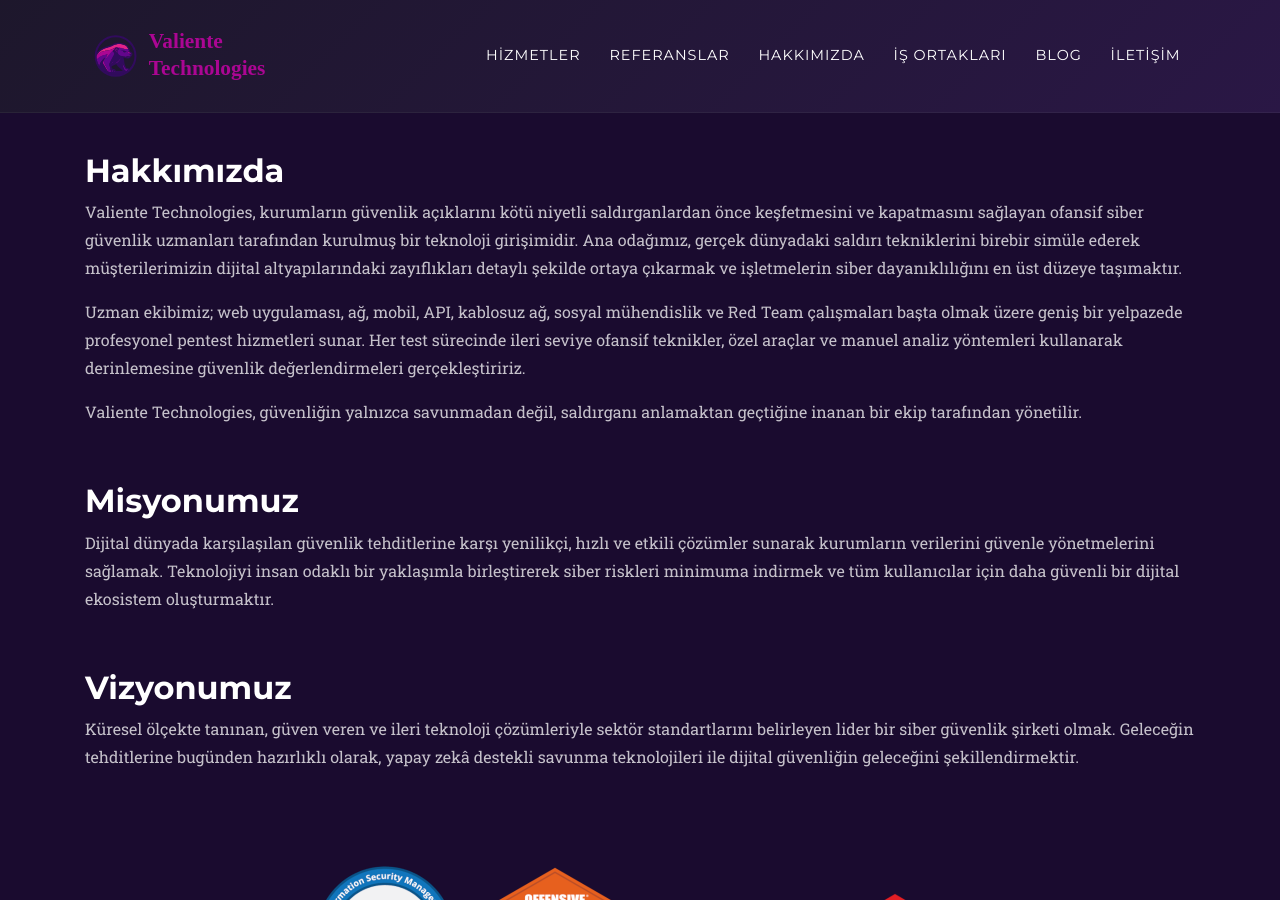
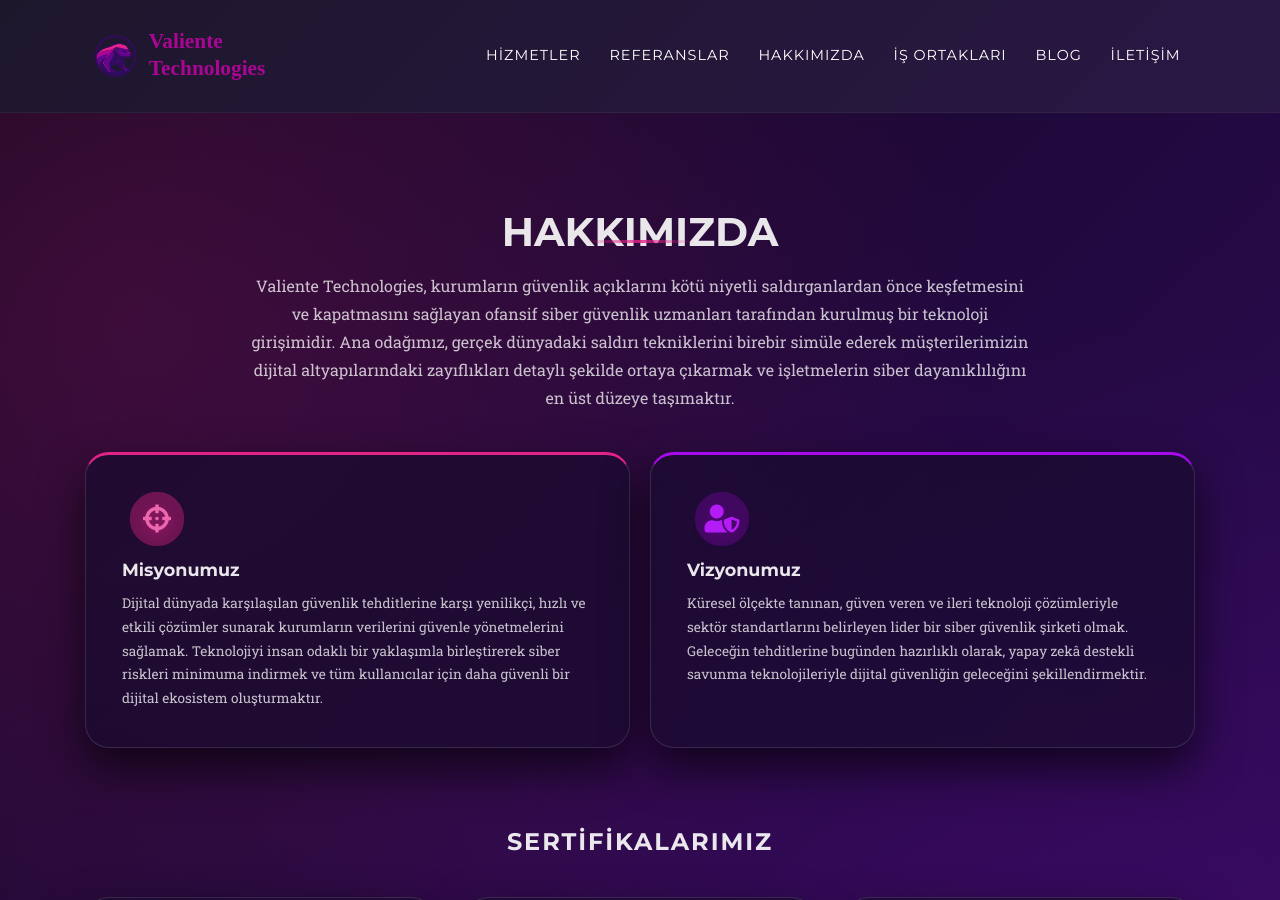
Before and after one commit to ValienteTechnologies/ValienteTechnologies.github.io, a Jekyll site: the page built from about.md, in a window 1280 px wide and 900 px high. Built offline with Jekyll 4.4.1, drawn with Linux system fonts in a browser that asks for light colours; some web fonts are replaced; some of the changed text lies outside the part shown.

Commit message:
reworking about section c1

```diff
--- /dev/null
+++ b/_includes/about.html
@@ -0,0 +1,91 @@
+<!-- About -->
+{% assign has_locale = site.locale and site.locale != "" and site.locale != nil %}
+{% if has_locale %}
+  {% assign about = site.data.sitetext[site.locale].about %}
+{% else %}
+  {% assign about = site.data.sitetext.about %}
+{% endif %}
+{% if about %}
+<section class="page-section about-section" id="{{ about.section | default: "about" }}">
+  <div class="about-background" aria-hidden="true"></div>
+  <div class="container">
+
+    <!-- Heading & body -->
+    <div class="row justify-content-center text-center">
+      <div class="col-lg-10">
+        <h2 class="section-heading text-uppercase">{{ about.title | default: "Hakkımızda" | markdownify | strip_html }}</h2>
+        {% if about.body %}
+        <div class="about-body">{{ about.body | markdownify }}</div>
+        {% endif %}
+      </div>
+    </div>
+
+    <!-- Mission & Vision -->
+    <div class="about-mv-grid">
+      <div class="about-mv-card about-mv-card--mission">
+        {% if about.mission.icon %}
+        <div class="about-mv-card__icon" aria-hidden="true">
+          <span class="fa-stack">
+            <i class="fas fa-circle fa-stack-2x"></i>
+            <i class="{{ about.mission.icon }} fa-stack-1x fa-inverse"></i>
+          </span>
+        </div>
+        {% endif %}
+        <h3 class="about-mv-card__title">{{ about.mission.title | default: "Misyonumuz" }}</h3>
+        <div class="about-mv-card__text">{{ about.mission.text | markdownify }}</div>
+      </div>
+
+      <div class="about-mv-card about-mv-card--vision">
+        {% if about.vision.icon %}
+        <div class="about-mv-card__icon" aria-hidden="true">
+          <span class="fa-stack">
+            <i class="fas fa-circle fa-stack-2x"></i>
+            <i class="{{ about.vision.icon }} fa-stack-1x fa-inverse"></i>
+          </span>
+        </div>
+        {% endif %}
+        <h3 class="about-mv-card__title">{{ about.vision.title | default: "Vizyonumuz" }}</h3>
+        <div class="about-mv-card__text">{{ about.vision.text | markdownify }}</div>
+      </div>
+    </div>
+
+    <!-- Certifications / Documents -->
+    {% if about.certifications %}
+    <div class="row justify-content-center text-center">
+      <div class="col-12">
+        <h3 class="about-certs-heading">{{ about.certifications.title | default: "Sertifikalarımız" }}</h3>
+      </div>
+    </div>
+    <div class="row justify-content-center">
+      {% for cert in about.certifications.list %}
+      <div class="col-md-6 col-lg-4 mb-4 d-flex">
+        <div class="about-cert-card w-100">
+          {% if cert.image %}
+          <div class="about-cert-card__image-wrap">
+            <picture>
+              <source srcset="{{ cert.image | replace: '.png', '.webp' }}" type="image/webp">
+              <img class="about-cert-card__image" src="{{ cert.image }}" alt="{{ cert.title }}" loading="lazy" width="130" height="80">
+            </picture>
+          </div>
+          {% endif %}
+          <h4 class="about-cert-card__title">{{ cert.title }}</h4>
+          {% if cert.desc %}
+          <div class="about-cert-card__desc">{{ cert.desc | markdownify }}</div>
+          {% endif %}
+          {% if cert.url %}
+          <div class="about-cert-card__cta">
+            <a href="{{ cert.url }}" class="btn btn-primary" target="_blank" rel="noopener noreferrer" aria-label="{{ cert.title }} belgesini görüntüle (PDF)">
+              Görüntüle
+            </a>
+          </div>
+          {% endif %}
+        </div>
+      </div>
+      {% endfor %}
+    </div>
+    {% endif %}
+
+  </div>
+</section>
+{% endif %}
+<!-- End About -->
--- /dev/null
+++ b/_sass/layout/_about.scss
@@ -0,0 +1,187 @@
+// Styling for the about section
+$about-accent: $primary;
+
+.about-section {
+  position: relative;
+  padding-block: var(--space-section-y);
+  color: var(--color-text-on-dark);
+  overflow: hidden;
+  @include full-viewport-section;
+
+  .section-heading {
+    color: var(--color-text-on-dark);
+  }
+}
+
+.about-background {
+  position: absolute;
+  inset: 0;
+  background:
+    radial-gradient(circle at 80% 75%, rgba($valiente-violet, 0.3), transparent 55%),
+    radial-gradient(circle at 10% 20%, rgba($primary, 0.2), transparent 50%),
+    linear-gradient(135deg, darken($valiente-midnight, 5%) 0%, lighten($valiente-ink, 3%) 100%);
+  z-index: 0;
+}
+
+.about-section .container {
+  position: relative;
+  z-index: 1;
+}
+
+.about-body {
+  max-width: 780px;
+  margin: 0 auto $space-grid-margin;
+  font-size: var(--font-size-md);
+  line-height: 1.8;
+  color: var(--color-text-muted-on-dark);
+
+  p { margin: 0; }
+}
+
+// ─── Mission & Vision ────────────────────────────────────────────────────────
+
+.about-mv-grid {
+  display: grid;
+  grid-template-columns: 1fr;
+  gap: var(--space-gap-lg);
+  margin-bottom: $space-grid-margin;
+}
+
+@include media-min($breakpoint-md) {
+  .about-mv-grid {
+    grid-template-columns: repeat(2, 1fr);
+  }
+}
+
+.about-mv-card {
+  padding: var(--space-card-padding-lg);
+  @include surface-card($radius-card-lg);
+  background: rgba($valiente-midnight, 0.75);
+  border-top: 3px solid $border-surface;
+
+  &--mission {
+    border-top-color: $primary;
+
+    .about-mv-card__icon .fa-circle { color: rgba($primary, 0.4); }
+    .about-mv-card__icon .fa-inverse {
+      color: lighten($primary, 15%);
+      text-shadow: 0 4px 12px rgba($primary, 0.4);
+    }
+  }
+
+  &--vision {
+    border-top-color: lighten($valiente-violet, 20%);
+
+    .about-mv-card__icon .fa-circle { color: rgba($valiente-violet, 0.5); }
+    .about-mv-card__icon .fa-inverse {
+      color: lighten($valiente-violet, 25%);
+      text-shadow: 0 4px 12px rgba($valiente-violet, 0.4);
+    }
+  }
+}
+
+.about-mv-card__icon {
+  margin-bottom: var(--space-gap-md);
+
+  .fa-stack {
+    font-size: 1.75rem;
+  }
+}
+
+.about-mv-card__title {
+  @include heading-font;
+  font-size: var(--font-size-xl);
+  font-weight: 700;
+  color: var(--color-text-on-dark);
+  margin: 0 0 var(--space-gap-md);
+}
+
+.about-mv-card__text {
+  font-size: var(--font-size-sm);
+  color: var(--color-text-muted-on-dark);
+  line-height: 1.65;
+  margin: 0;
+
+  p { margin: 0; }
+}
+
+// ─── Certifications ──────────────────────────────────────────────────────────
+
+.about-certs-heading {
+  @include heading-font;
+  font-size: 1.5rem;
+  font-weight: 700;
+  text-transform: uppercase;
+  letter-spacing: $letter-spacing-label;
+  color: var(--color-text-on-dark);
+  margin: $space-grid-margin 0;
+}
+
+.about-cert-card {
+  display: flex;
+  flex-direction: column;
+  align-items: center;
+  text-align: center;
+  padding: var(--space-card-padding-lg);
+  @include surface-card($radius-card-lg);
+  background: rgba($valiente-midnight, 0.75);
+  transition: transform 200ms ease, box-shadow 200ms ease, border-color 200ms ease;
+
+  &:hover {
+    transform: translateY(-4px);
+    border-color: rgba($primary, 0.4);
+    box-shadow: 0 24px 48px rgba($valiente-midnight, 0.8), 0 0 20px rgba($primary, 0.15);
+  }
+}
+
+.about-cert-card__image-wrap {
+  display: flex;
+  align-items: center;
+  justify-content: center;
+  height: 90px;
+  margin-bottom: var(--space-gap-md);
+}
+
+.about-cert-card__image {
+  max-height: 80px;
+  width: auto;
+  max-width: 130px;
+  object-fit: contain;
+}
+
+.about-cert-card__title {
+  @include heading-font;
+  font-size: var(--font-size-md);
+  font-weight: 600;
+  color: var(--color-text-on-dark);
+  margin: 0 0 var(--space-gap-sm);
+}
+
+.about-cert-card__desc {
+  font-size: var(--font-size-sm);
+  color: var(--color-text-muted-on-dark);
+  flex-grow: 1;
+  margin: 0 0 var(--space-gap-lg);
+  line-height: 1.5;
+
+  p { margin: 0; }
+}
+
+.about-cert-card__cta {
+  margin-top: auto;
+}
+
+// On the standalone /about page the navbar is fixed-top — add clearance
+body.about-page .about-section {
+  padding-top: calc(var(--space-section-y) + 5rem);
+
+  @include media-min($breakpoint-lg) {
+    padding-top: calc(var(--space-section-y) + 7rem);
+  }
+}
+
+@include media-max($breakpoint-sm - 1px) {
+  .about-section {
+    padding-block: var(--space-section-y-sm);
+  }
+}
--- a/about.md
+++ b/about.md
@@ -1,39 +1,4 @@
 ---
-layout: page
+layout: about
 title: Hakkımızda
 ---
-
-## Hakkımızda
-
-Valiente Technologies, kurumların güvenlik açıklarını kötü niyetli saldırganlardan önce keşfetmesini ve kapatmasını sağlayan ofansif siber güvenlik uzmanları tarafından kurulmuş bir teknoloji girişimidir. Ana odağımız, gerçek dünyadaki saldırı tekniklerini birebir simüle ederek müşterilerimizin dijital altyapılarındaki zayıflıkları detaylı şekilde ortaya çıkarmak ve işletmelerin siber dayanıklılığını en üst düzeye taşımaktır.
-
-Uzman ekibimiz; web uygulaması, ağ, mobil, API, kablosuz ağ, sosyal mühendislik ve Red Team çalışmaları başta olmak üzere geniş bir yelpazede profesyonel pentest hizmetleri sunar. Her test sürecinde ileri seviye ofansif teknikler, özel araçlar ve manuel analiz yöntemleri kullanarak derinlemesine güvenlik değerlendirmeleri gerçekleştiririz.
-
-Valiente Technologies, güvenliğin yalnızca savunmadan değil, saldırganı anlamaktan geçtiğine inanan bir ekip tarafından yönetilir.
-
-## Misyonumuz
-
-Dijital dünyada karşılaşılan güvenlik tehditlerine karşı yenilikçi, hızlı ve etkili çözümler sunarak kurumların verilerini güvenle yönetmelerini sağlamak. Teknolojiyi insan odaklı bir yaklaşımla birleştirerek siber riskleri minimuma indirmek ve tüm kullanıcılar için daha güvenli bir dijital ekosistem oluşturmaktır.
-
-## Vizyonumuz
-
-Küresel ölçekte tanınan, güven veren ve ileri teknoloji çözümleriyle sektör standartlarını belirleyen lider bir siber güvenlik şirketi olmak. Geleceğin tehditlerine bugünden hazırlıklı olarak, yapay zekâ destekli savunma teknolojileri ile dijital güvenliğin geleceğini şekillendirmektir.
-
----
-
-<div style="display: flex; flex-wrap: wrap; justify-content: center; gap: 20px; margin: 40px 0;">
-  <div style="flex: 0 0 auto; text-align: center;">
-    <img src="/assets/img/about/iso.png" alt="ISO" style="max-width: 150px; height: auto; width: 100%;">
-  </div>
-  <div style="flex: 0 0 auto; text-align: center;">
-    <img src="/assets/img/about/oscp.png" alt="OSCP" style="max-width: 150px; height: auto; width: 100%;">
-  </div>
-  <div style="flex: 0 0 auto; text-align: center;">
-    <img src="/assets/img/about/redhat.png" alt="Red Hat" style="max-width: 150px; height: auto; width: 100%;">
-  </div>
-  <div style="flex: 0 0 auto; text-align: center;">
-    <img src="/assets/img/about/tse.png" alt="TSE" style="max-width: 150px; height: auto; width: 100%;">
-  </div>
-</div>
-
----
--- a/assets/css/agency.scss
+++ b/assets/css/agency.scss
@@ -48,6 +48,7 @@
 @import "layout/references.scss";
 @import "layout/testimonials.scss";
 @import "layout/partners.scss";
+@import "layout/about.scss";
 @import "layout/contact.scss";
 @import "layout/page.scss";
 @import "layout/error.scss";
```
Also changed, not shown: _data/sitetext.yml (+29 -0 lines), _layouts/about.html (added, +8 -0 lines), 1 other file.
